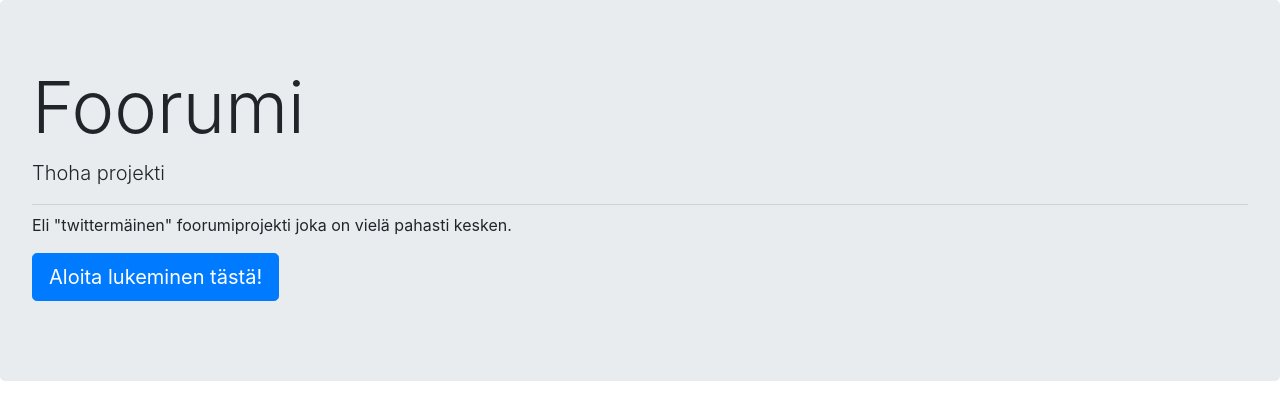
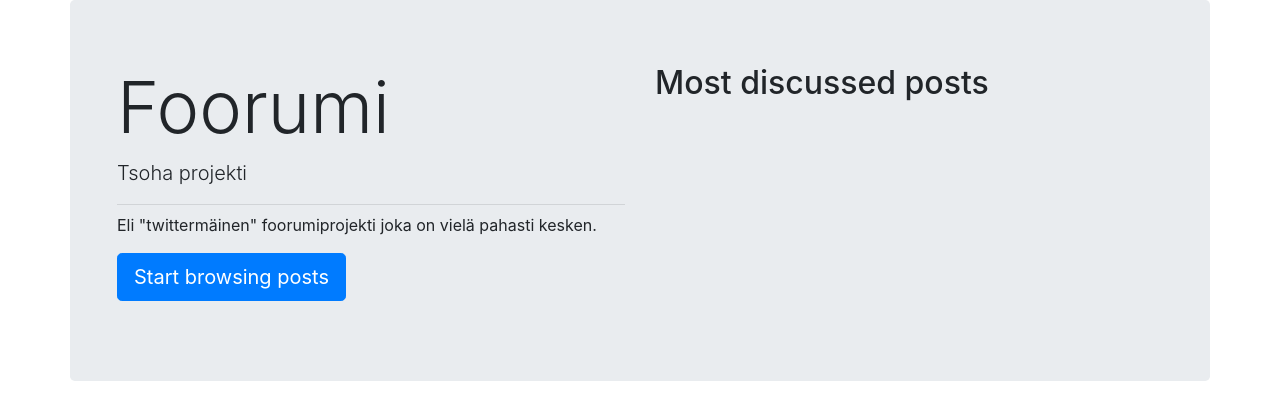
Before and after one commit to xTooth/ToothTsoha, a Flask app: page / in a window 1280 px wide. Shown: the part 62-482 px from the top of the page. Run offline with Flask 2, Linux system fonts and the light colour scheme; data that the repository does not hold is empty; some libraries are stand-ins or nearby versions.

Commit message:
Some minor changes to viewing posts, and the index/welcome page.
MODIFIED
>posts/models.py
   -added query for viewing the top 5 most commented posts on the platform.
>posts/views.py
   -modified query to return posts in descending order according to date posted.
>index.html
   - now shows most commented posts.
>views.py
   - added posts to index handler.

```diff
--- a/application/posts/models.py
+++ b/application/posts/models.py
@@ -1,4 +1,5 @@
 from application import db
+from sqlalchemy.sql import text
 
 class Post(db.Model):
     id = db.Column(db.Integer, primary_key=True)
@@ -14,3 +15,19 @@
 
     def __init__(self, contnet):
         self.content = contnet
+
+    @staticmethod
+    def find_most_commented_posts():
+        stmt = text("SELECT id, content"
+                    " FROM post AS p"
+                    " INNER JOIN( SELECT post_id, COUNT(*) AS postcount FROM comment"
+                    " GROUP BY post_id) AS c"
+                    " ON p.id = c.post_id"
+                    " ORDER BY c.postcount DESC LIMIT 5")
+        res = db.engine.execute(stmt)
+
+        response = []
+        for row in res:
+            response.append({"id":row[0],"content":row[1]})
+
+        return response
--- a/application/posts/views.py
+++ b/application/posts/views.py
@@ -8,7 +8,7 @@
 
 @app.route("/posts", methods=["GET"])
 def posts_index():
-    return render_template("posts/list.html", posts = Post.query.all(), form = PostForm())
+    return render_template("posts/list.html", posts = Post.query.order_by(Post.date_created.desc()).all(), form = PostForm())
 
 
 @app.route("/posts/specific/<post_id>")
--- a/application/templates/index.html
+++ b/application/templates/index.html
@@ -1,13 +1,35 @@
 {% extends "layout.html" %}
 
 {% block body %}
-<div class="jumbotron">
-  <h1 class="display-3">Foorumi</h1>
-  <p class="lead">Thoha projekti</p>
-  <hr class="my-2">
-  <p>Eli "twittermäinen" foorumiprojekti joka on vielä pahasti kesken.</p>
-  <p class="lead">
-    <a class="btn btn-primary btn-lg" href="{{ url_for('posts_index') }}" role="button">Aloita lukeminen tästä!</a>
-  </p>
+<div class="container">
+  <div class=" jumbotron row">
+    <div class=" col-6">
+      <h1 class="display-3">Foorumi</h1>
+      <p class="lead">Tsoha projekti</p>
+      <hr class="my-2">
+      <p>Eli "twittermäinen" foorumiprojekti joka on vielä pahasti kesken.</p>
+      <p class="lead">
+        <a class="btn btn-primary btn-lg" href="{{ url_for('posts_index') }}" role="button">Start browsing posts</a>
+      </p>
+    </div>
+    <div class=" col-6">
+      <h2 class="display-6"> Most discussed posts</h2>
+      <ul>
+        {% for post in most_commented %}
+        <li style="list-style: none">
+          <div class="row">
+            <div class="col-9">
+              <p>{{post.content}}</p>
+            </div>
+            <div class="col-3">
+              <a class="btn btn-primary" href="{{ url_for('post_specific', post_id=post.id)}}">Take a look</a>
+            </div>
+          </div>
+          <br />
+        </li>
+        {%endfor%}
+      </ul>
+    </div>
+  </div>
 </div>
 {% endblock %}
--- a/application/views.py
+++ b/application/views.py
@@ -1,6 +1,8 @@
-from flask import render_template
-from application import app
+from flask import redirect, render_template, request, url_for
+
+from application import app, db
+from application.posts.models import Post
 
 @app.route("/")
 def index():
-    return render_template("index.html")
+   return render_template("index.html", most_commented=Post.find_most_commented_posts())
```
